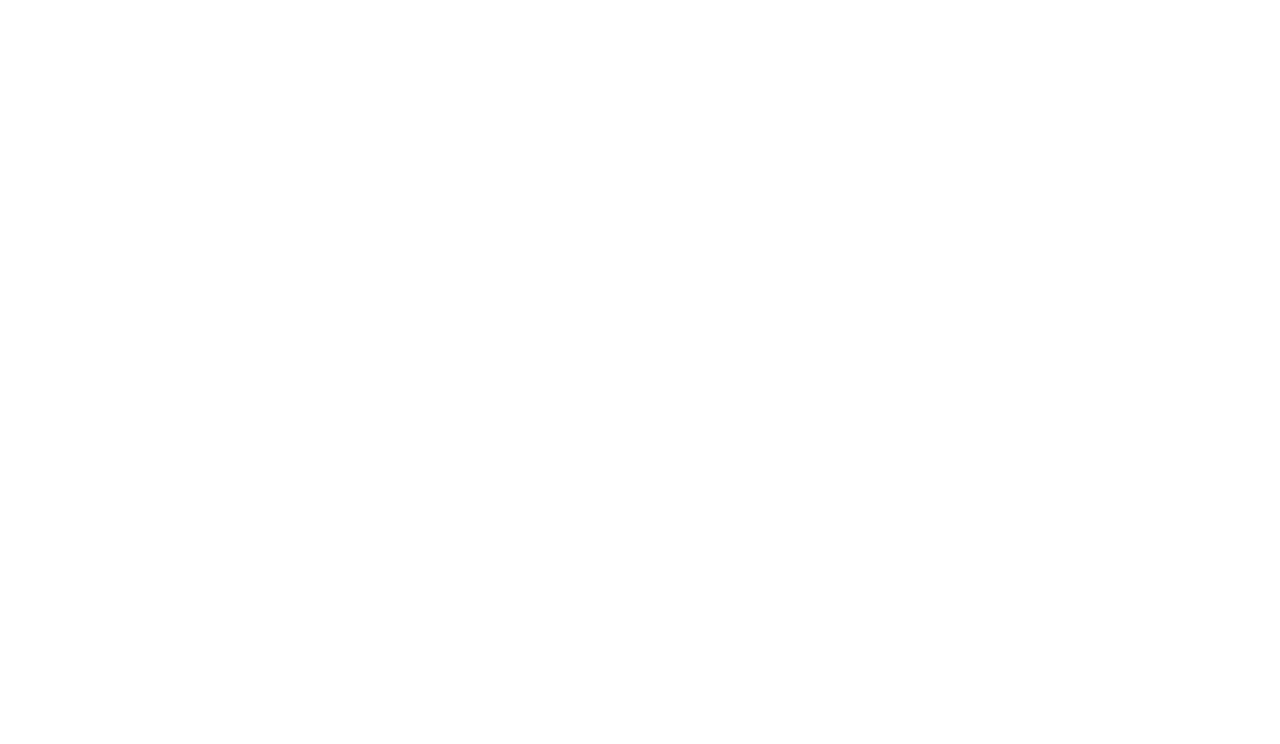
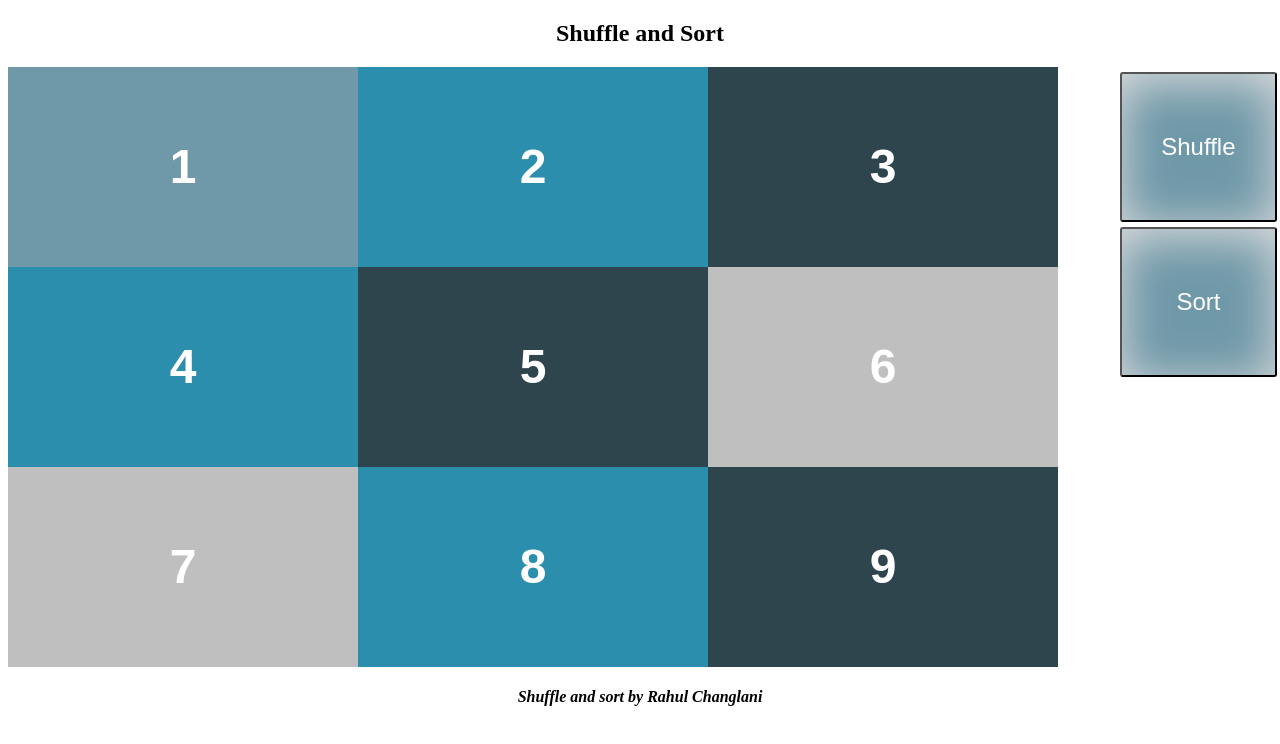
Before and after one commit to rahulchanglani/shuffle-and-sort, a plain HTML site: page index.html in a window 1280 px wide. Drawn offline with Linux system fonts and the light colour scheme.

Commit message:
solution

```diff
--- a/index.html
+++ b/index.html
@@ -1,11 +1,56 @@
 <!DOCTYPE html>
 <html lang="en">
-<head>
-    <meta charset="UTF-8">
-    <meta name="viewport" content="width=device-width, initial-scale=1.0">
-    <title>Document</title>
-</head>
-<body>
+  <head>
+    <meta charset="UTF-8" />
+    <meta name="viewport" content="width=device-width, initial-scale=1.0" />
+    <title>Maersk</title>
+    <link href="style.css" rel="stylesheet" />
+  </head>
+  <body>
+    <h2>Shuffle and Sort</h2>
+    <div class="wrapper">
+      <div class="buttons">
+        <button id="btn1" type="button" onclick="shuffle()">Shuffle</button>
+        <button id="btn2" type="button" onclick="sort()">Sort</button>
+      </div>
 
-</body>
+      <div class="container" id="gridOfSquares">
+          <div class="cell" id="div1">1</div>
+          <div class="cell" id="div2">2</div>
+          <div class="cell" id="div3">3</div>
+          <div class="cell" id="div4">4</div>
+          <div class="cell" id="div5">5</div>
+          <div class="cell" id="div6">6</div>
+          <div class="cell" id="div7">7</div>
+          <div class="cell" id="div8">8</div>
+          <div class="cell" id="div9">9</div>
+      </div>
+    </div>
+
+    <div>
+      <h4><i>Shuffle and sort by Rahul Changlani</i></h4>
+    </div>
+
+    <script>
+      function sort() {
+        var main = document.getElementById("gridOfSquares");
+
+        [].map
+          .call(main.children, Object)
+          .sort(function (a, b) {
+            return +a.id.match(/\d+/) - +b.id.match(/\d+/);
+          })
+          .forEach(function (elem) {
+            main.appendChild(elem);
+          });
+      }
+
+      function shuffle() {
+        var main = document.getElementById("gridOfSquares");
+        for (var i = main.children.length; i >= 0; i--) {
+            main.appendChild(main.children[Math.random() * i | 0]);
+        }
+      }
+    </script>
+  </body>
 </html>
--- a/style.css
+++ b/style.css
@@ -0,0 +1,99 @@
+* {
+  box-sizing: border-box;
+}
+
+h2,
+div h4 {
+  text-align: center;
+}
+
+@media only screen and (max-width: 768px) {
+  /* mobile */
+  .container {
+    display: flex;
+    flex-direction: column;
+  }
+
+  .container > * {
+    margin: 10px;
+  }
+
+  .buttons > * {
+    display: inline;
+    margin: 5px;
+    width: 100px;
+    height: 50px;
+  }
+}
+
+@media only screen and (min-width: 769px) {
+  /* desktop */
+  .container {
+    display: grid;
+    grid-area: container;
+    grid-template-rows: repeat(3, 200px);
+    grid-template-columns: repeat(3, 350px);
+  }
+
+  .wrapper {
+    display: grid;
+    grid-template-areas: "container buttons";
+    max-width: 100%;
+  }
+
+  .buttons {
+    grid-area: buttons;
+    margin: 0 auto;
+    width: 100%;
+  }
+
+  .buttons > * {
+    width: 100%;
+    height: 150px;
+    margin: 5px 5px;
+    display: block;
+  }
+}
+
+.buttons > * {
+  background-color: #6f98a8;
+  border-radius: 3px;
+  color: #fff;
+  box-shadow: inset 0px 8px 48px #ddd;
+  font-family: Arial;
+  font-size: 1.5rem;
+}
+
+#div1 {
+  background-color: #6f98a8;
+}
+
+#div2,
+#div4,
+#div8 {
+  background-color: #2b8ead;
+}
+
+#div6,
+#div7 {
+  background-color: #bfbfbf;
+}
+
+#div3,
+#div5,
+#div9 {
+  background-color: #2f454e;
+}
+
+.container > *,
+.cell {
+  /* flex: 1 1 25px; */
+  padding: 10px 20px;
+  color: #fff;
+  justify-content: center;
+  align-items: center;
+  display: flex;
+  font-family: Arial;
+  font-size: 3rem;
+  font-weight: bold;
+}
```
Also changed, not shown: script.js (deleted), 2 other files.
